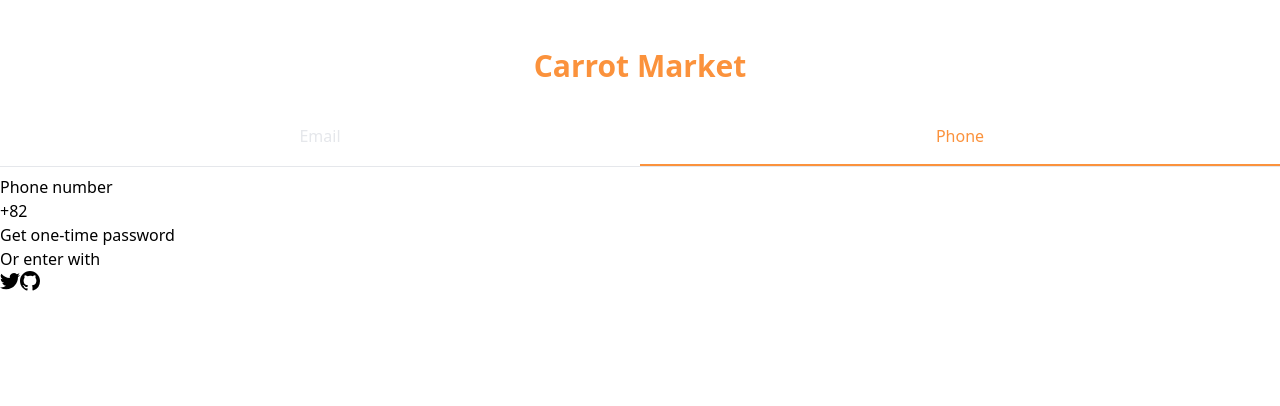
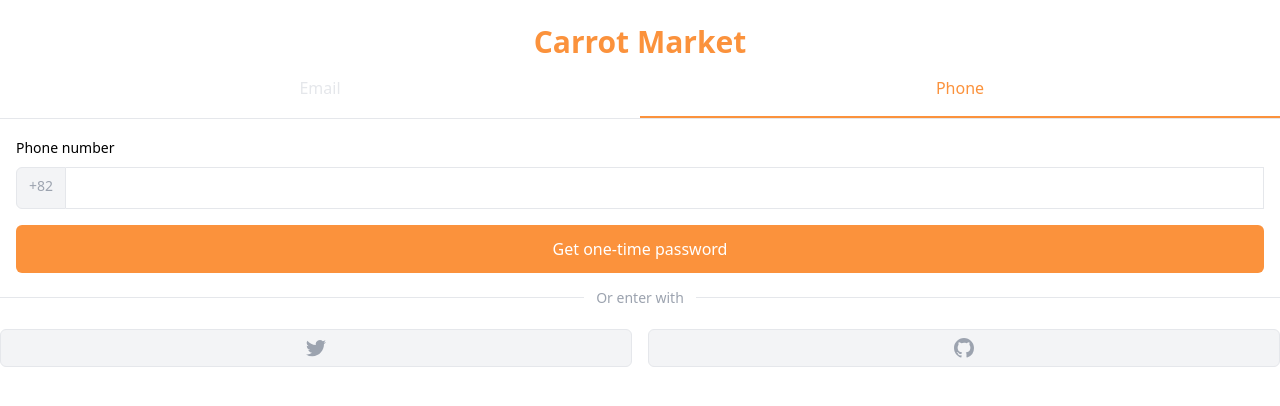
Before and after one commit to beliemun/carrot-market, a Next.js app: page /enter in a window 1280 px wide. Both pictures are taken after a click on the button "Phone". Shown: the top 406 px of the page. Built offline with nearby package versions, Linux system fonts and the light colour scheme.

Commit message:
#5.3 Home Screen (10:20)

```diff
--- a/package.json
+++ b/package.json
@@ -10,6 +10,7 @@
   },
   "dependencies": {
     "@next/font": "13.1.6",
+    "@tailwindcss/forms": "^0.5.3",
     "@types/node": "18.11.18",
     "@types/react": "18.0.27",
     "@types/react-dom": "18.0.10",
--- a/pages/enter.tsx
+++ b/pages/enter.tsx
@@ -9,14 +9,14 @@
   const handleClickEmail = () => setMethod("email");
   const handleClickPhone = () => setMethod("phone");
   return (
-    <div className="mt-12">
+    <div className="my-6">
       <h3 className="text-3xl font-bold text-center text-orange-400">
         Carrot Market
       </h3>
-      <div className="mt-6">
+      <div>
         <div className="col-center">
           <div
-            className={`grid grid-cols-2 w-full border-b border-gray-200 my-2 mt-4`}
+            className={`grid grid-cols-2 w-full border-b border-gray-200 mt-4`}
           >
             <button
               className={cls(
@@ -42,36 +42,50 @@
             </button>
           </div>
         </div>
-        <form>
-          <label>
+        <form className="p-4">
+          <label className="text-sm">
             {method === "email" ? "Email address" : null}
             {method === "phone" ? "Phone number" : null}
           </label>
-          <div>
-            {method === "email" ? <input type="email" required /> : null}
+          <div className="mt-2">
+            {method === "email" ? (
+              <input
+                className="w-full border p-2 border-gray-200 rounded-md focus:border-orange-400 focus:ring-transparent"
+                type="email"
+                required
+              />
+            ) : null}
             {method === "phone" ? (
-              <div>
-                <span>+82</span>
-                <input type="number" required />
+              <div className="flex w-full">
+                <span className="text-sm text-gray-400 border rounded-l-md py-2 px-3 select-none bg-gray-100">
+                  +82
+                </span>
+                <input
+                  className="w-full border p-2 border-gray-200 border-l-0 focus:border-orange-400 focus:ring-transparent focus:border "
+                  type="number"
+                  required
+                />
               </div>
             ) : null}
           </div>
-          <button>
+          <button className="w-full mt-4 p-3 bg-orange-400 text-white rounded-md outline-none">
             {method === "email" ? "Get login link" : null}
             {method === "phone" ? "Get one-time password" : null}
           </button>
         </form>
         <div>
-          <div>
-            <div />
-            <div>
-              <span>Or enter with</span>
+          <div className="py-2">
+            <div className="absolute w-full border-t border-gray-200" />
+            <div className="relative -top-3 text-center">
+              <span className="bg-white px-3 text-gray-400 text-sm">
+                Or enter with
+              </span>
             </div>
           </div>
-          <div>
-            <button>
+          <div className="grid grid-cols-2 gap-4">
+            <button className="col-center border border-gray-200 bg-gray-100 rounded-md p-2">
               <svg
-                className="w-5 h-5"
+                className="w-5 h-5 text-gray-400"
                 aria-hidden="true"
                 fill="currentColor"
                 viewBox="0 0 20 20"
@@ -79,9 +93,9 @@
                 <path d="M6.29 18.251c7.547 0 11.675-6.253 11.675-11.675 0-.178 0-.355-.012-.53A8.348 8.348 0 0020 3.92a8.19 8.19 0 01-2.357.646 4.118 4.118 0 001.804-2.27 8.224 8.224 0 01-2.605.996 4.107 4.107 0 00-6.993 3.743 11.65 11.65 0 01-8.457-4.287 4.106 4.106 0 001.27 5.477A4.073 4.073 0 01.8 7.713v.052a4.105 4.105 0 003.292 4.022 4.095 4.095 0 01-1.853.07 4.108 4.108 0 003.834 2.85A8.233 8.233 0 010 16.407a11.616 11.616 0 006.29 1.84" />
               </svg>
             </button>
-            <button>
+            <button className="col-center border border-gray-200 bg-gray-100 rounded-md p-2">
               <svg
-                className="w-5 h-5"
+                className="w-5 h-5 text-gray-400"
                 aria-hidden="true"
                 fill="currentColor"
                 viewBox="0 0 20 20"
--- a/tailwind.config.js
+++ b/tailwind.config.js
@@ -7,5 +7,5 @@
   theme: {
     extend: {},
   },
-  plugins: [],
+  plugins: [require('@tailwindcss/forms')],
 }
```
Also changed, not shown: 1 other file (tests, documents, lock files or other folders).
